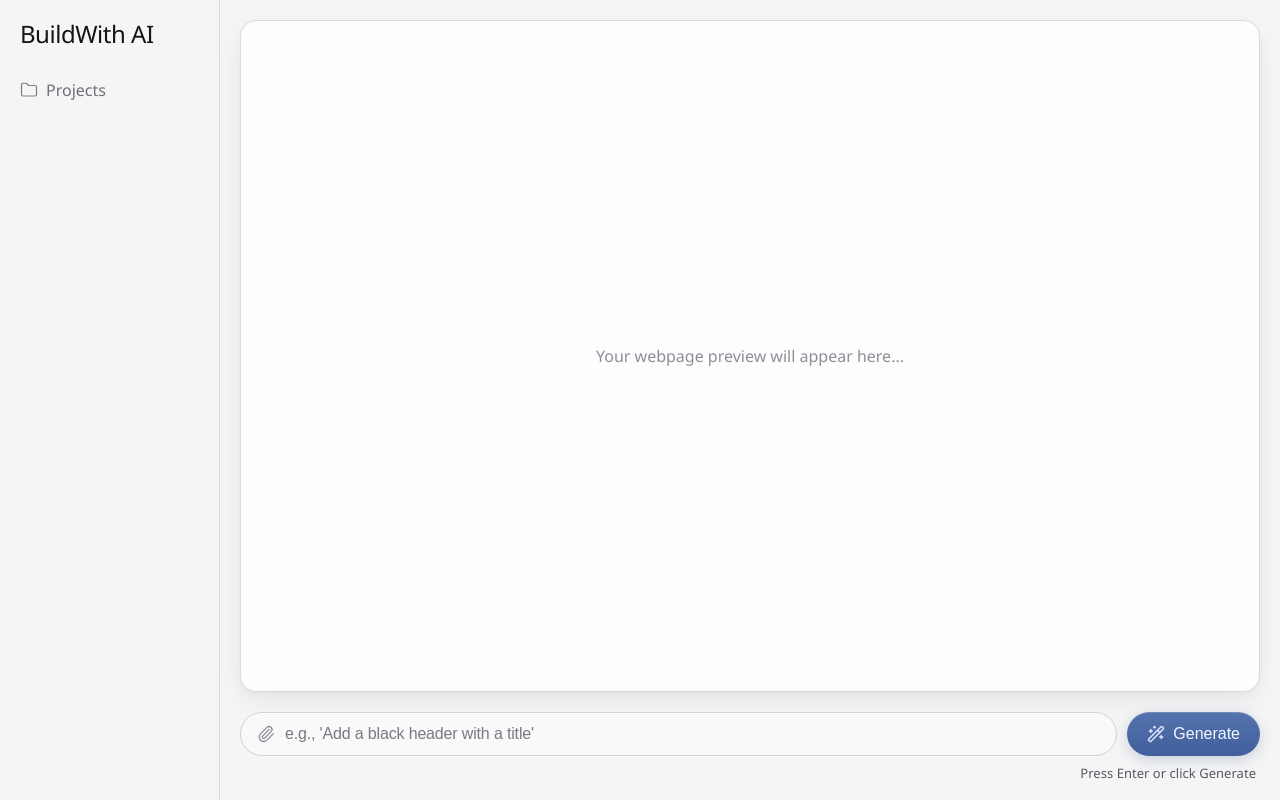
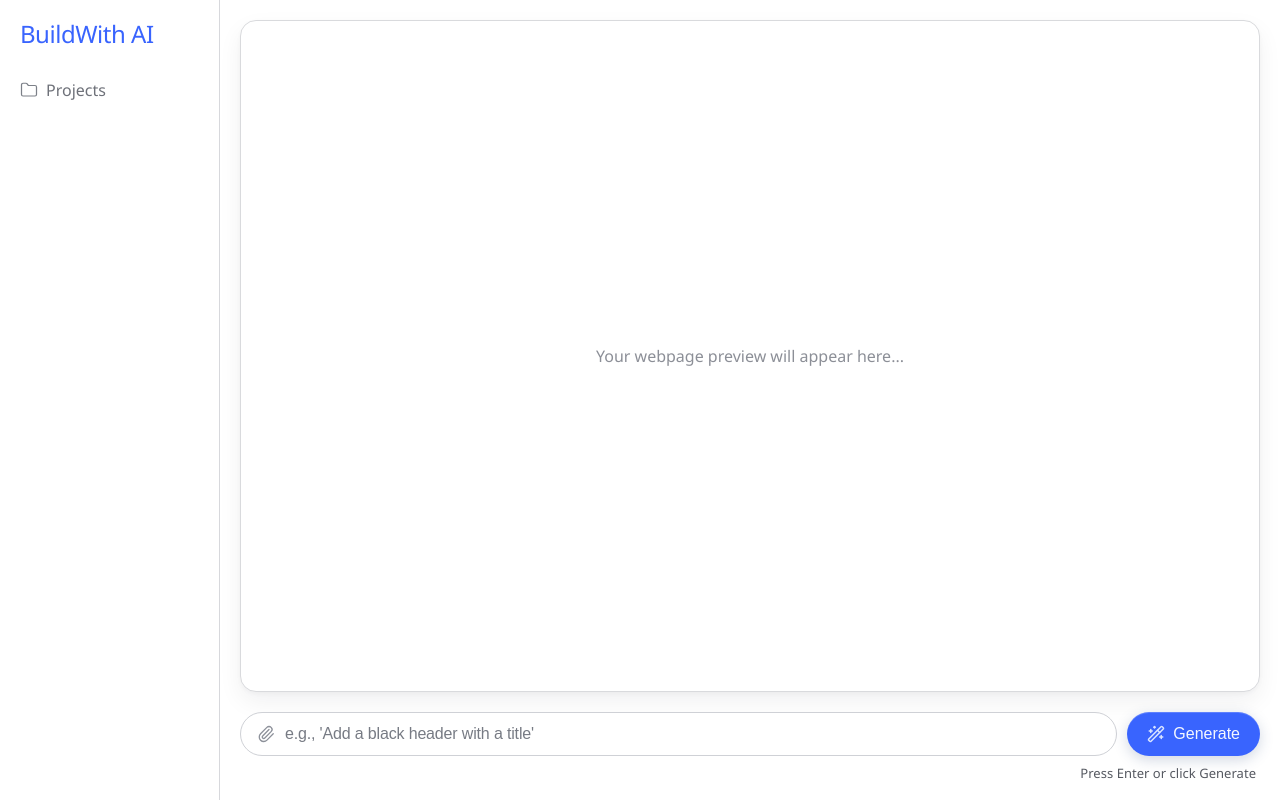
Before and after one commit to Punsara-Rajapaksa/buildwith-ai, a React (Vite) app: page / in a window 1280 px wide. Built offline with nearby package versions, Linux system fonts and the light colour scheme.

Commit message:
Updated colors

```diff
--- a/src/App.css
+++ b/src/App.css
@@ -2,14 +2,14 @@
   display: flex;
   width: 100vw;
   height: 100vh;
-  background: #f5f5f6;
+  background: #ffffff;
   color: #121316;
 }
 
 /* Sidebar */
 .sidebar {
   width: 220px;
-  background: #f5f5f6;
+  background: #ffffff;
   padding: 20px 20px 20px;
   display: flex;
   flex-direction: column;
@@ -24,7 +24,7 @@
   font-weight: 500;
   line-height: 1.2;
   letter-spacing: -0.02em;
-  color: #151517;
+  color: #3964fe;
   white-space: nowrap;
 }
 
@@ -54,7 +54,7 @@
   display: flex;
   flex-direction: column;
   padding: 20px 20px 18px;
-  background: #f5f5f6;
+  background: #ffffff;
   min-width: 0;
 }
 
@@ -63,7 +63,7 @@
   flex: 1;
   border-radius: 16px;
   border: 1px solid #d9dadd;
-  background: #fdfdfe;
+  background: #ffffff;
   box-shadow:
     0 2px 4px rgba(16, 24, 40, 0.03),
     0 10px 24px rgba(16, 24, 40, 0.06);
@@ -99,7 +99,7 @@
   flex: 1;
   display: flex;
   align-items: center;
-  background: #f9f9fa;
+  background: #ffffff;
   border: 1px solid #cfd1d6;
   border-radius: 999px;
   height: 44px;
@@ -146,7 +146,7 @@
 
 /* Generate button */
 .generate-button {
-  background: linear-gradient(180deg, #5573ad 0%, #405f9b 100%);
+  background: #3964fe;
   color: #f4f7ff;
   border: none;
   border-radius: 999px;
@@ -168,7 +168,8 @@
 }
 
 .generate-button:hover {
-  filter: brightness(1.03);
+  background: #2b4fdb;
+  filter: none;
 }
 
 .generate-button:active {
```
